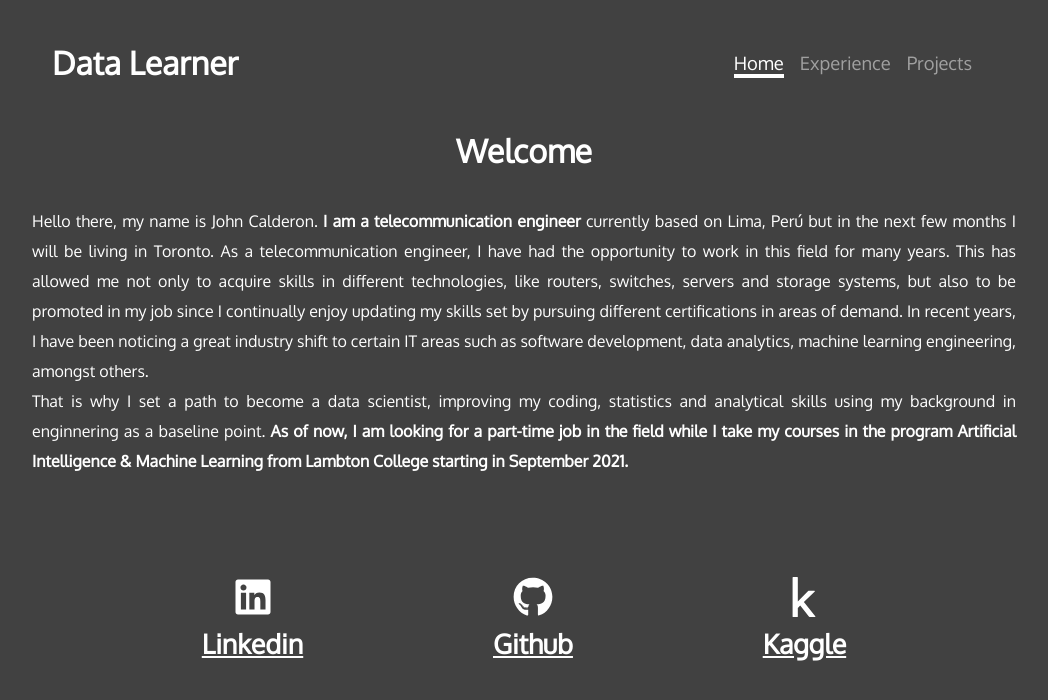
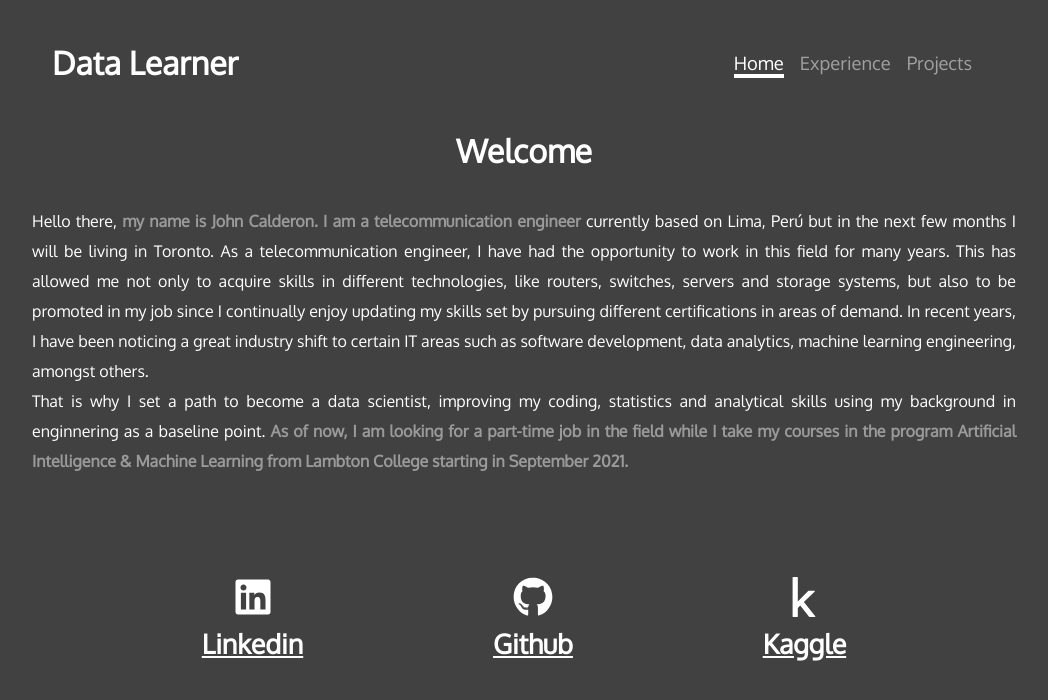
Before and after one commit to johncalesp/personalsite, a React (Create React App) app: page / in a window 1280 px wide. Shown: the top 700 px of the page, without its empty margins (116-1164 px from the left). Built offline with nearby package versions, Linux system fonts and the light colour scheme.

Commit message:
animation

```diff
--- a/src/component/home.js
+++ b/src/component/home.js
@@ -5,8 +5,10 @@ const Home = () => {
     <div className='home-content'>
       <h1 className='home-title'>Welcome</h1>
       <p className='home-text'>
-        Hello there, my name is John Calderon.{' '}
-        <span className='span-bold'>I am a telecommunication engineer </span>
+        Hello there,{' '}
+        <span className='span-bold'>
+          my name is John Calderon. I am a telecommunication engineer{' '}
+        </span>
         currently based on Lima, Perú but in the next few months I will be
         living in Toronto. As a telecommunication engineer, I have had the
         opportunity to work in this field for many years. This has allowed me
--- a/src/index.css
+++ b/src/index.css
@@ -90,10 +90,21 @@ body {
   margin: 10px auto;
   padding: 20px;
   line-height: 30px;
+  animation: fadeIn linear 2s;
+}
+
+@keyframes fadeIn {
+  0% {
+    opacity: 0;
+  }
+  100% {
+    opacity: 1;
+  }
 }
 
 .span-bold {
   font-weight: bold;
+  color: #9a9a9a;
 }
 /*
  * EXPERIENCE
@@ -237,6 +248,32 @@ body {
   left: -6px;
 }
 
+.main-timeline .timeline:nth-child(odd) {
+  animation-name: left-to-right;
+  animation-duration: 3s;
+}
+@keyframes left-to-right {
+  from {
+    transform: translateX(-100%);
+  }
+  to {
+    transform: translateX(0);
+  }
+}
+
+.main-timeline .timeline:nth-child(even) {
+  animation-name: right-to-left;
+  animation-duration: 3s;
+}
+@keyframes right-to-left {
+  from {
+    transform: translateX(+100%);
+  }
+  to {
+    transform: translateX(0);
+  }
+}
+
 .main-timeline .date {
   width: 100%;
   margin: auto;
@@ -270,6 +307,7 @@ body {
   font-weight: 700;
   line-height: 24px;
   margin: 0 0 15px 0;
+  text-align: center;
 }
 
 .main-timeline .description {
@@ -351,6 +389,34 @@ body {
   border: transparent;
 }
 
+.project-container .project-item:nth-child(odd),
+.demo-container .demo-item:nth-child(odd) {
+  animation-name: left-animation;
+  animation-duration: 2.5s;
+}
+@keyframes left-animation {
+  from {
+    transform: translateX(-100%);
+  }
+  to {
+    transform: translateX(0);
+  }
+}
+
+.project-container .project-item:nth-child(even),
+.demo-container .demo-item:nth-child(even) {
+  animation-name: right-animation;
+  animation-duration: 2.5s;
+}
+@keyframes right-animation {
+  from {
+    transform: translateX(+100%);
+  }
+  to {
+    transform: translateX(0);
+  }
+}
+
 /*
  * FOOTER
  */
@@ -373,6 +439,10 @@ body {
 .footer-items li a {
   font-size: 2.5rem;
   color: #fff;
+}
+
+.footer-items li a:hover {
+  color: #9a9a9a;
 }
 
 .underline {
```
